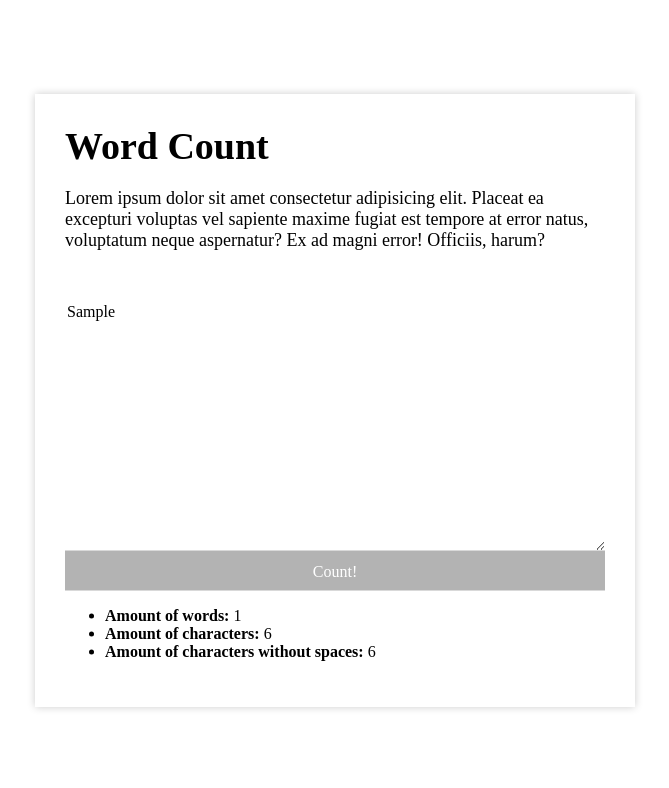
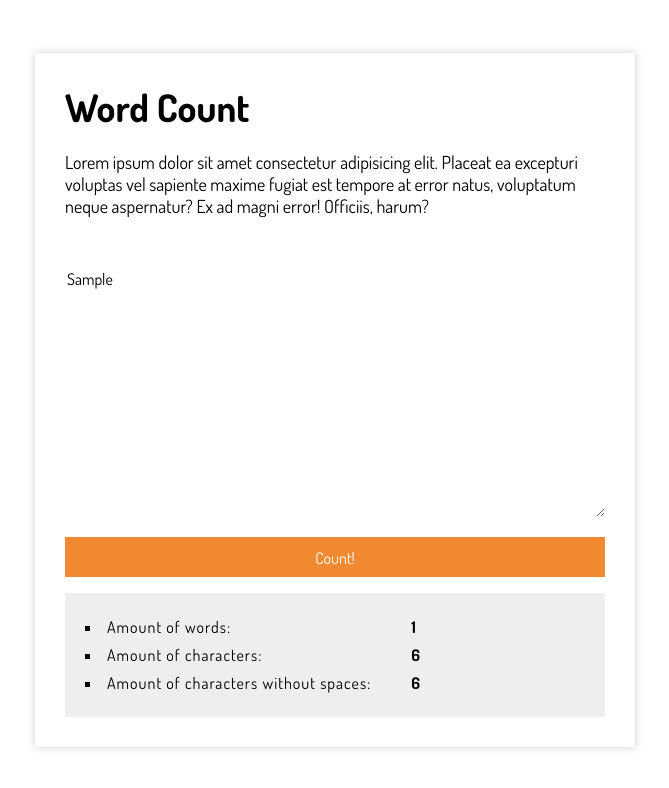
Before and after one commit to TheRealAmplifier/JavaScript-Word-Counter, a plain HTML site: page index.html in a window 1280 px wide. Both pictures are taken after typing "Sample" into the empty fields and a click on the button "Count!". Shown: the whole page, without its empty margins (305-974 px from the left). Drawn offline with nearby package versions, Linux system fonts and the light colour scheme.

Commit message:
Improvement to script, added some more styles to make the thing pretty!

```diff
--- a/assets/sass/base/_default.scss
+++ b/assets/sass/base/_default.scss
@@ -1,3 +1,3 @@
 body {
-
+	font-family: $body-font;
 }
--- a/assets/sass/base/_font.scss
+++ b/assets/sass/base/_font.scss
@@ -1,7 +1,18 @@
 
-h1, h3 {
+@import url('https://fonts.googleapis.com/css?family=Dosis:400,700');
+
+$Dosis: 'Dosis', sans-serif;
+$heading-font: $Dosis;
+$body-font: $Dosis;
+
+h1,
+h2,
+h3,
+h4 {
 	padding: 0;
 	margin: 0;
+	font-family: $heading-font;
+	font-weight: 700;
 }
 
 h1 {
@@ -12,6 +23,8 @@ h1 {
 p {
 	font-size: 18px;
 	margin-bottom: 10px;
+	font-family: $body-font;
+	font-weight: 400;
 
 	&:last-child {
 		margin-bottom: 0;
--- a/assets/sass/components/_content.scss
+++ b/assets/sass/components/_content.scss
@@ -21,9 +21,10 @@ section {
 				textarea {
 					width: 100%;
 					min-height: 250px;
+					margin-bottom: 20px;
 				}
 				button {
-					background: #cccccc; // other color!
+					background: sandybrown; // other color!
 					color: $text-white;
 					width: 100%;
 					height: 40px;
@@ -32,10 +33,35 @@ section {
 
 					&:hover,
 					&:focus {
-						background: darken(#cccccc, 10);
+						background: darken(sandybrown, 10);
 					}
 				}
 			}
 		}
 	}
 }
+
+div.results {
+	background: #eeeeee;
+	padding: 20px;
+
+	ul {
+		padding: 0;
+		margin: 0;
+
+		li {
+			list-style-position: inside;
+			list-style-type: square;
+			line-height: 1.75em;
+			letter-spacing: 1px;
+
+			span.info {
+				width: 60%;
+				display: inline-block;
+			}
+			span.count {
+				font-weight: 700;
+			}
+		}
+	}
+}
--- a/assets/sass/main.scss
+++ b/assets/sass/main.scss
@@ -4,4 +4,3 @@
 @import 'base/default';
 
 @import 'components/content';
-@import 'components/form';
--- a/index.html
+++ b/index.html
@@ -23,9 +23,17 @@
 				</div>
 				<div class="results" style="display: none">
 					<ul>
-						<li> <strong>Amount of words: </strong>	<span class="word-count"></span> </li>
-						<li> <strong>Amount of characters: </strong> <span class="char-count"></span> </li>
-						<li> <strong>Amount of characters without spaces: </strong> <span class="char-stripped-count"></span> </li>
+						<li>
+							<span class="info">Amount of words:</span>
+						  <span class="word-count count"></span>
+						</li>
+						<li>
+							<span class="info">Amount of characters:</span>
+							<span class="char-count count"></span>
+						</li>
+						<li>
+							<span class="info">Amount of characters without spaces:</span>
+							<span class="char-stripped-count count"></span></li>
 					</ul>
 				</div>
 			</div>
--- a/script.js
+++ b/script.js
@@ -26,13 +26,14 @@ $(function() {
 			wordCountSpan.textContent = totalWordCount;
 			characterCountSpan.textContent = totalCharacterCount;
 			characterStrippedCountSpan.textContent = totalStrippedCharacterCount;
+		} else {
+			resultDiv.style.display = 'block';
+			resultDiv.innerHTML = 'I cannot count nothing... <br /> Please paste in some nice text before submitting the form!';
 		}
 	}
 
 	document.getElementById('countWords').addEventListener('click', function(event) {
 		event.preventDefault();
-
 		countWords();
 	});
-
 });
```
Also changed, not shown: assets/css/main.css, assets/sass/components/_form.scss (deleted), 1 other file.
